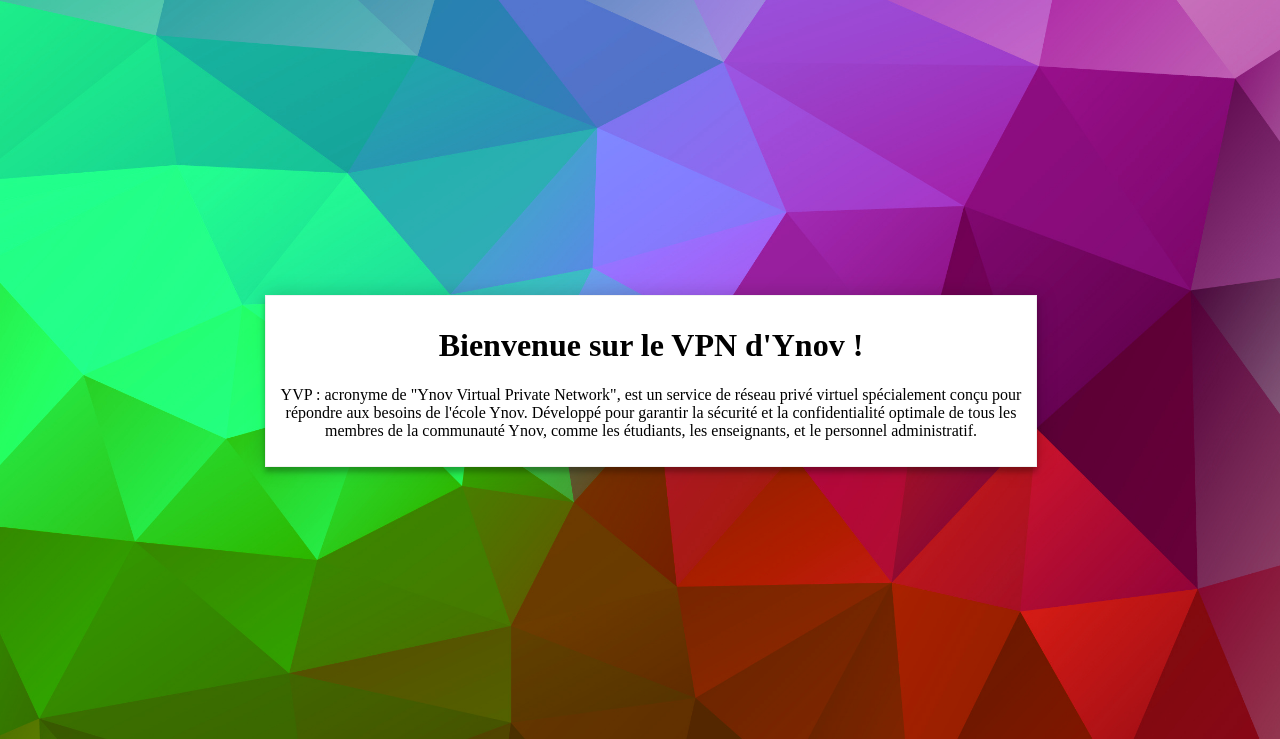
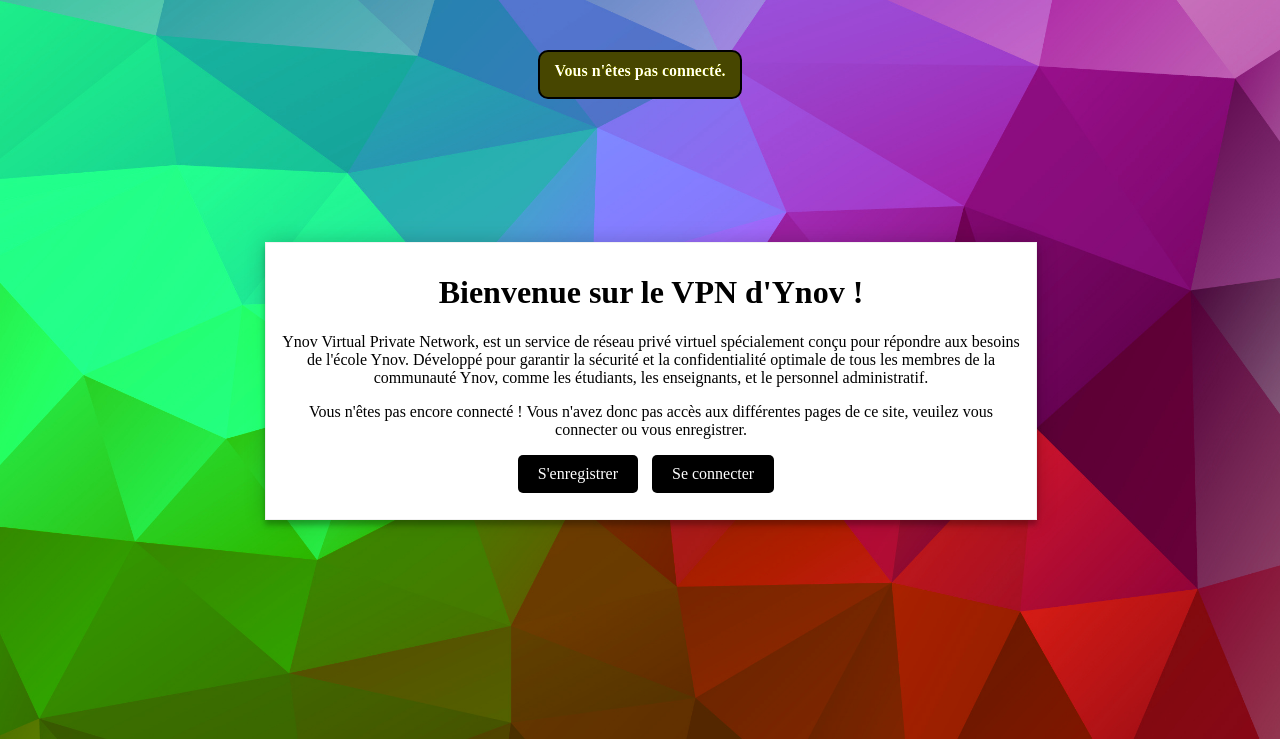
Before and after one commit to EstebanCardoso44/HACKATHON, a PHP site: page /HACKATHON/php_template/home.php in a window 1280 px wide. Shown: the part 64-803 px from the top of the page. Run offline with PHP 8.4, Linux system fonts and the light colour scheme.

Commit message:
session verification on home fix

```diff
--- a/php_template/home.php
+++ b/php_template/home.php
@@ -14,15 +14,35 @@
 
  <body>
 <div class="login-register-container">
+
+<?php
+if (!isset($_SESSION['userID']) || !isset($_SESSION['username'])) {
+?>
+<div class="alert-container">
+        <div class="alert-message">
+          Vous n'êtes pas connecté.
+        </div>
+    </div>
+	<?php
+}?>
+
  <div id="container">
  <form>
  <h1>Bienvenue sur le VPN d'Ynov !</h1>
- <p>YVP : acronyme de "Ynov Virtual Private Network", est un service de réseau privé virtuel spécialement conçu pour répondre aux besoins de l'école Ynov. Développé pour garantir la sécurité et la confidentialité optimale de tous les membres de la communauté Ynov, comme les étudiants, les enseignants, et le personnel administratif.</p>
- <a href="http://localhost/HACKATHONr/php_template/loginhtml.php">
+ <p>Ynov Virtual Private Network, est un service de réseau privé virtuel spécialement conçu pour répondre aux besoins de l'école Ynov. Développé pour garantir la sécurité et la confidentialité optimale de tous les membres de la communauté Ynov, comme les étudiants, les enseignants, et le personnel administratif.</p>
+
  <?php
- ?>
+ if (!isset($_SESSION['userID']) || !isset($_SESSION['username'])) {
+?>
+<p>Vous n'êtes pas encore connecté ! Vous n'avez donc pas accès aux différentes pages de ce site, veuilez vous connecter ou vous enregistrer.<p>
+ <a href="../php_template/registerhtml.php" class="button">S'enregistrer</a>
+<a href="../php_template/loginHtml.php" class="button">Se connecter</a>
+<?php
+}?>
+
 </form>
  </div>
  </div>
  </body>
 </html>
+<?php
--- a/php_template/style.css
+++ b/php_template/style.css
@@ -14,6 +14,7 @@
   animation-duration: 25s;
   animation-iteration-count: infinite;
   animation-direction: linear;
+  position: relative;
 }
 .login-register-form {
   width: 500px;
@@ -274,3 +275,34 @@
   background: #fff;
   box-shadow: 0 0 20px 0 rgba(0, 0, 0, 0.2), 0 5px 5px 0 rgba(0, 0, 0, 0.24);
  }
+ .button {
+  display: inline-block;
+  padding: 10px 20px;
+  background-color: #000;
+  color: #fff;
+  text-decoration: none;
+  border: none;
+  border-radius: 5px;
+  cursor: pointer;
+  font-size: 16px;
+  margin-right: 10px;
+}
+.alert-container {
+  position: absolute;
+  margin-top: 50px;
+  top: 0;
+  left: 50%;
+  transform: translateX(-50%);
+  width: 200px;
+  height: 45px;
+  background-color: red;
+  border: 2px solid;
+  border-radius: 10px;
+  text-align: center;
+  z-index: 1;
+}
+.alert-message {
+  color: #fff;
+  padding: 10px;
+  font-weight: bold;
+}
```
